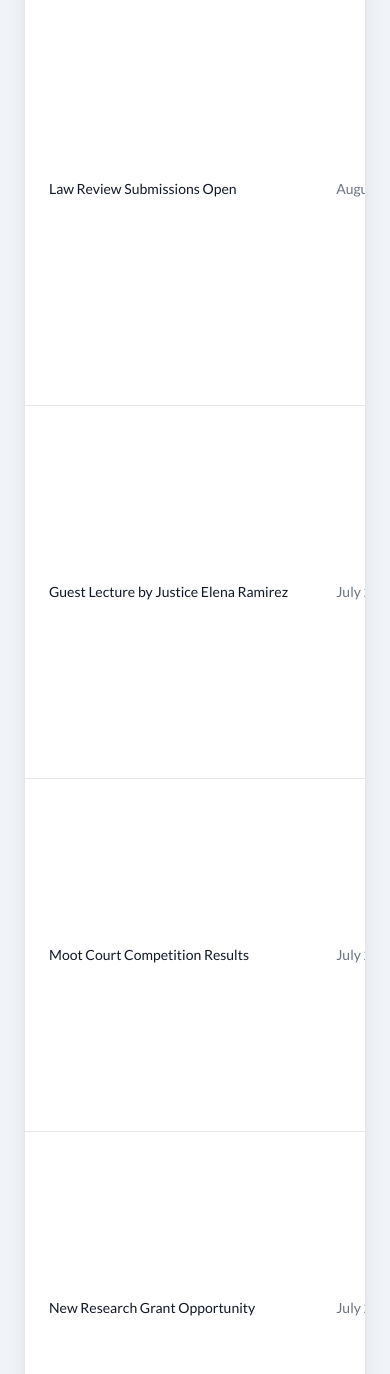
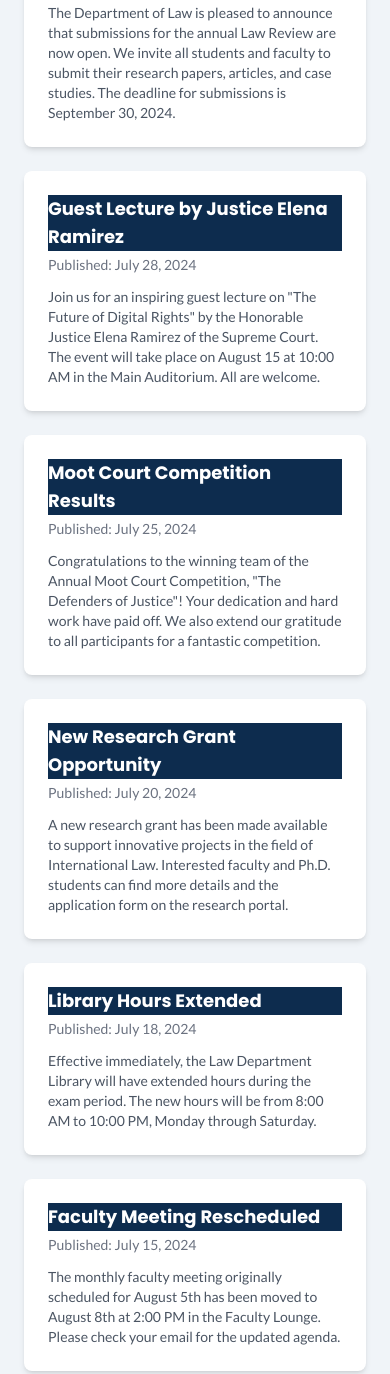
Before and after one commit to upscaspirantmzr/auslaw, a plain HTML site: page notice.html in a window 390 px wide. Shown: the part 337-1711 px from the top of the page. Drawn offline with nearby package versions, Linux system fonts and the light colour scheme.

Commit message:
Update notice.html

```diff
--- a/notice.html
+++ b/notice.html
@@ -80,8 +80,8 @@
     <div class="container mx-auto px-6 py-12">
         <h2 class="poppins text-4xl font-bold primary-blue text-center mb-10">Department Notice Board</h2>
 
-        <!-- Notices Table -->
-        <div class="overflow-x-auto scroll-container rounded-lg border border-gray-200 shadow-xl">
+        <!-- Notices Table for Desktop and Tablet -->
+        <div class="overflow-x-auto scroll-container rounded-lg border border-gray-200 shadow-xl hidden md:block">
             <table class="min-w-full divide-y divide-gray-200">
                 <thead class="bg-gray-50">
                     <tr>
@@ -141,6 +141,46 @@
                     </tr>
                 </tbody>
             </table>
+        </div>
+
+        <!-- Notices Card View for Mobile -->
+        <div class="block md:hidden space-y-6">
+            <!-- Notice Card 1 -->
+            <div class="bg-white p-6 rounded-lg shadow-md">
+                <h3 class="poppins text-lg font-bold primary-blue">Law Review Submissions Open</h3>
+                <p class="text-sm text-gray-500 mt-1">Published: August 1, 2024</p>
+                <p class="text-gray-600 mt-3 text-sm">The Department of Law is pleased to announce that submissions for the annual Law Review are now open. We invite all students and faculty to submit their research papers, articles, and case studies. The deadline for submissions is September 30, 2024.</p>
+            </div>
+            <!-- Notice Card 2 -->
+            <div class="bg-white p-6 rounded-lg shadow-md">
+                <h3 class="poppins text-lg font-bold primary-blue">Guest Lecture by Justice Elena Ramirez</h3>
+                <p class="text-sm text-gray-500 mt-1">Published: July 28, 2024</p>
+                <p class="text-gray-600 mt-3 text-sm">Join us for an inspiring guest lecture on "The Future of Digital Rights" by the Honorable Justice Elena Ramirez of the Supreme Court. The event will take place on August 15 at 10:00 AM in the Main Auditorium. All are welcome.</p>
+            </div>
+            <!-- Notice Card 3 -->
+            <div class="bg-white p-6 rounded-lg shadow-md">
+                <h3 class="poppins text-lg font-bold primary-blue">Moot Court Competition Results</h3>
+                <p class="text-sm text-gray-500 mt-1">Published: July 25, 2024</p>
+                <p class="text-gray-600 mt-3 text-sm">Congratulations to the winning team of the Annual Moot Court Competition, "The Defenders of Justice"! Your dedication and hard work have paid off. We also extend our gratitude to all participants for a fantastic competition.</p>
+            </div>
+            <!-- Notice Card 4 -->
+            <div class="bg-white p-6 rounded-lg shadow-md">
+                <h3 class="poppins text-lg font-bold primary-blue">New Research Grant Opportunity</h3>
+                <p class="text-sm text-gray-500 mt-1">Published: July 20, 2024</p>
+                <p class="text-gray-600 mt-3 text-sm">A new research grant has been made available to support innovative projects in the field of International Law. Interested faculty and Ph.D. students can find more details and the application form on the research portal.</p>
+            </div>
+            <!-- Notice Card 5 -->
+            <div class="bg-white p-6 rounded-lg shadow-md">
+                <h3 class="poppins text-lg font-bold primary-blue">Library Hours Extended</h3>
+                <p class="text-sm text-gray-500 mt-1">Published: July 18, 2024</p>
+                <p class="text-gray-600 mt-3 text-sm">Effective immediately, the Law Department Library will have extended hours during the exam period. The new hours will be from 8:00 AM to 10:00 PM, Monday through Saturday.</p>
+            </div>
+            <!-- Notice Card 6 -->
+            <div class="bg-white p-6 rounded-lg shadow-md">
+                <h3 class="poppins text-lg font-bold primary-blue">Faculty Meeting Rescheduled</h3>
+                <p class="text-sm text-gray-500 mt-1">Published: July 15, 2024</p>
+                <p class="text-gray-600 mt-3 text-sm">The monthly faculty meeting originally scheduled for August 5th has been moved to August 8th at 2:00 PM in the Faculty Lounge. Please check your email for the updated agenda.</p>
+            </div>
         </div>
     </div>
 
```
